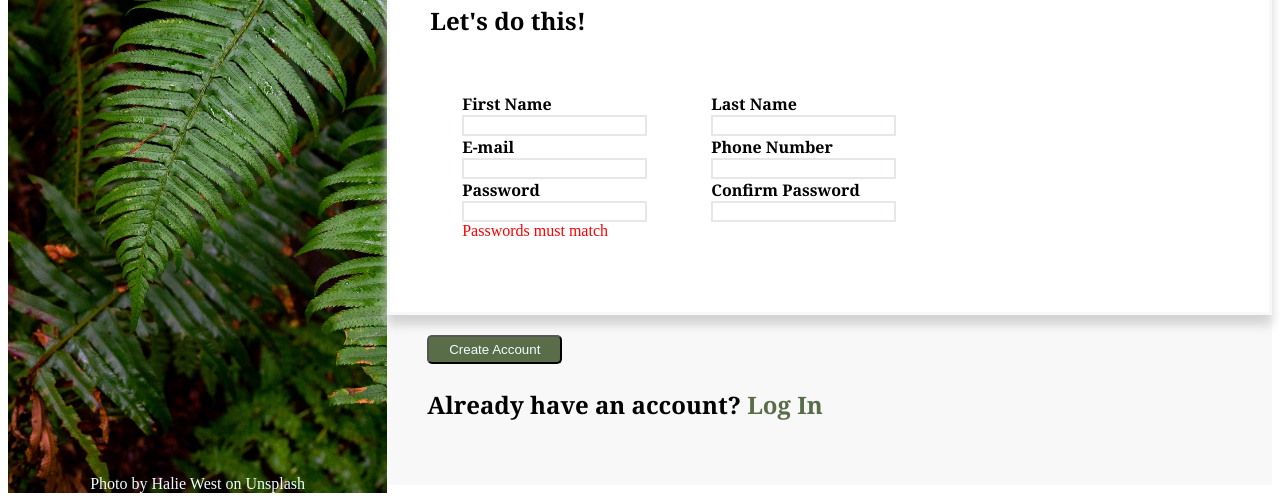
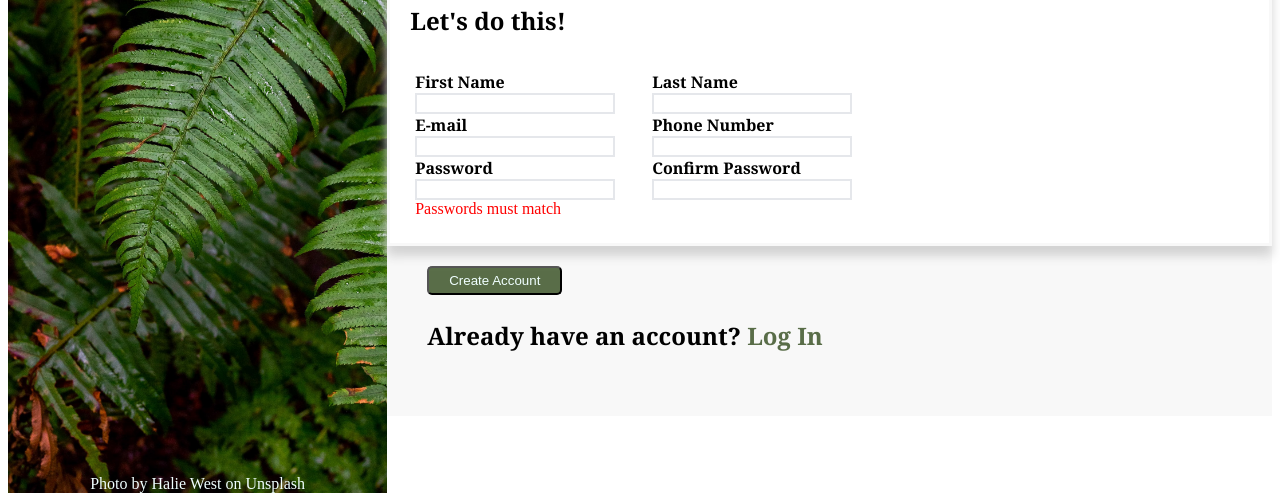
Before and after one commit to kidgloves816/sign-up-form, a plain HTML site: page index.html in a window 1280 px wide. Shown: the part 315-816 px from the top of the page. Drawn offline with Linux system fonts and the light colour scheme.

Commit message:
Adjusted padding and width on form, for better spacing

```diff
--- a/styles.css
+++ b/styles.css
@@ -95,7 +95,8 @@ form {
 .leftSide, .rightSide {
     display: flex;
     flex-direction: column;
-    padding: 32px;
+    padding: 10px 32px 5px 5px;
+    width: 200px;
 }
 
 input:required {
@@ -108,6 +109,7 @@ input:required {
     box-shadow: 0px 10px 10px lightgray;
     border-color: rgb(248, 248, 248);
     z-index: 2;
+    padding: 20px;
 }
 
 input + span {
```
